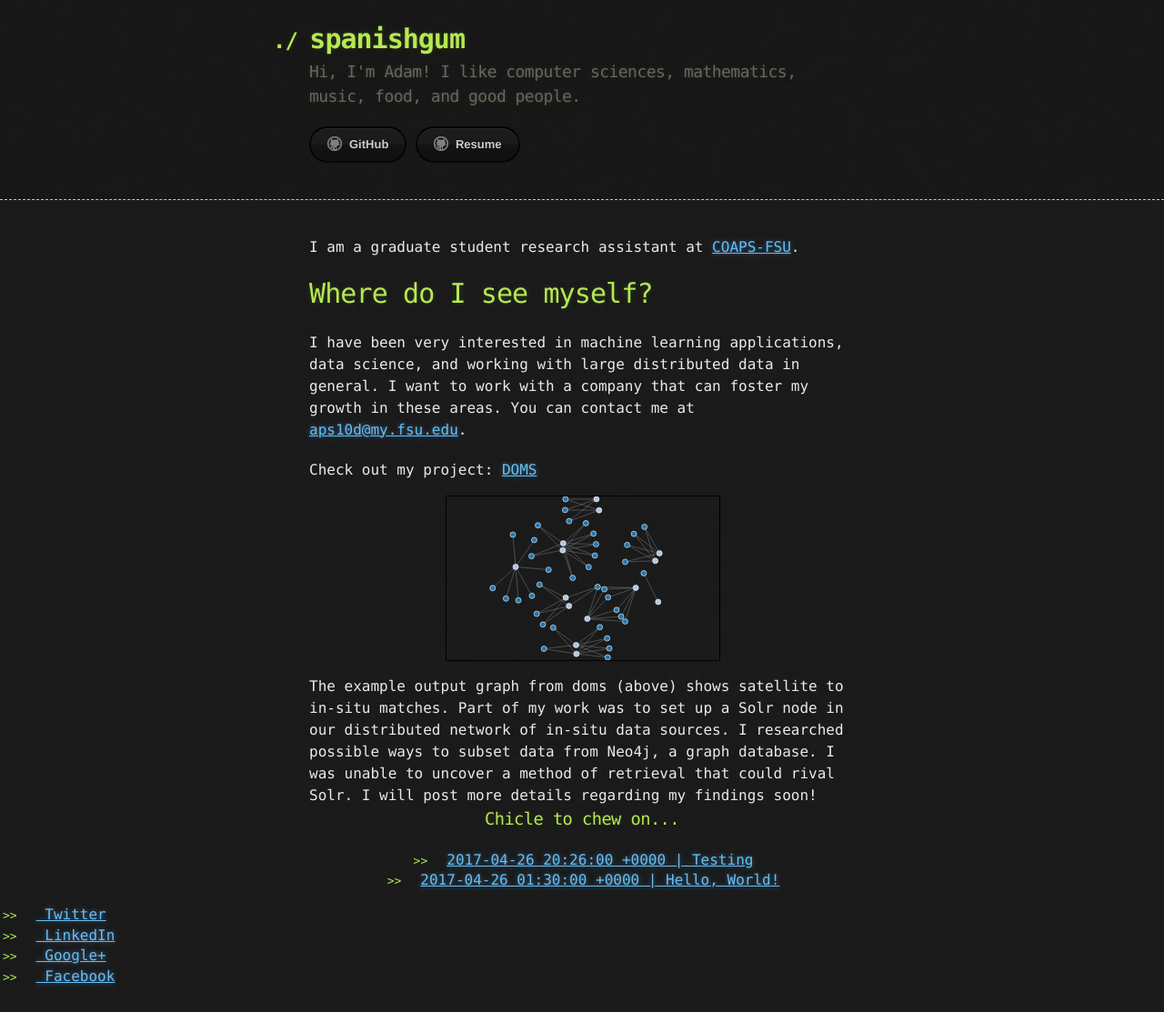
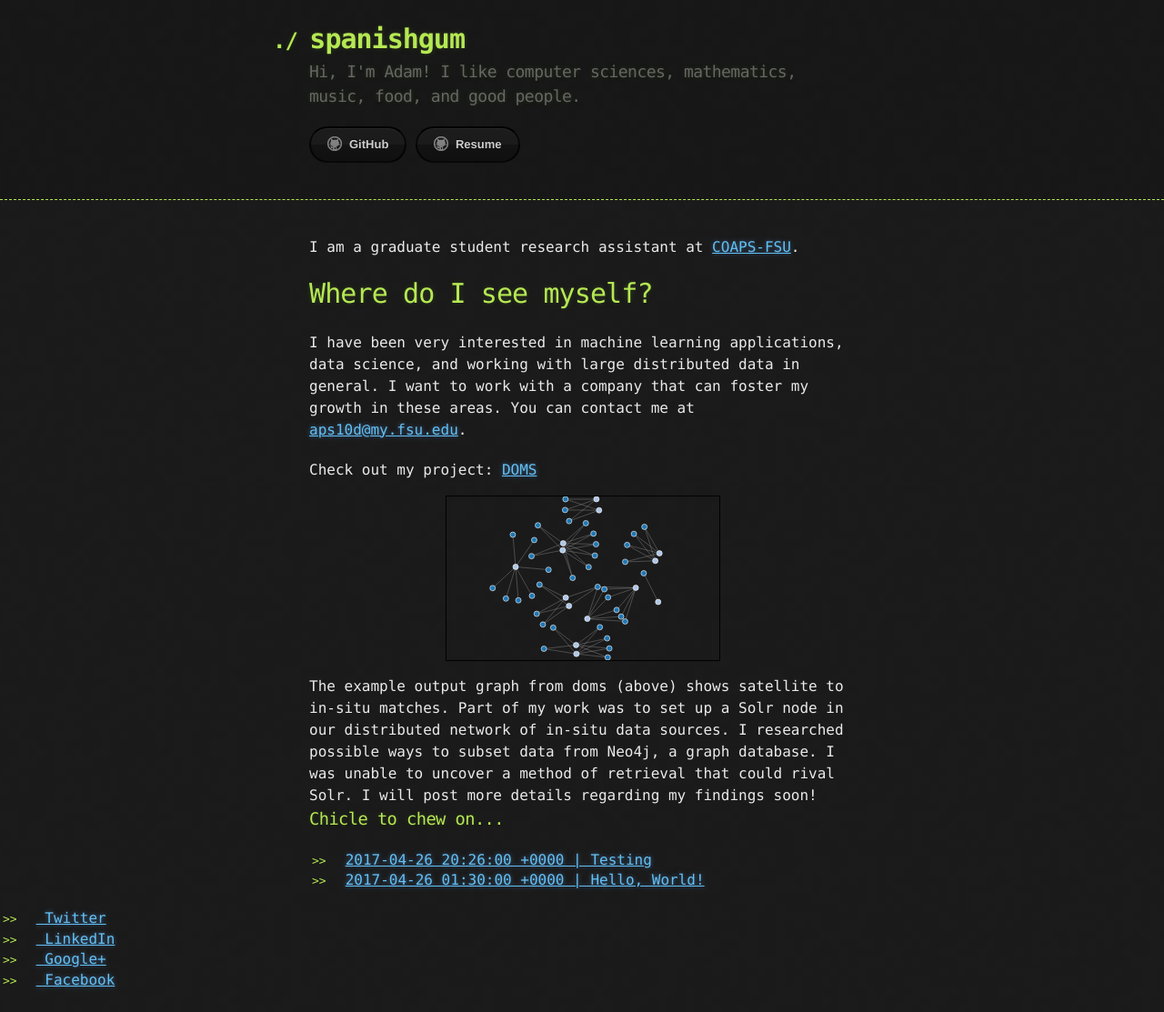
Before and after one commit to spanishgum/spanishgum.github.io, a Jekyll site: the page built from index.md, in a window 1280 px wide. Shown: the whole page at 91% size. Built offline with Jekyll 4.4.1, drawn with Linux system fonts in a browser that asks for light colours.

Commit message:
Trying to uncenter the posts links without them moving over to the side. I think the css puts 'section' elements in a block in the center. If not, I may have to use the main_content id, even tho bad practice. Maybe I can duplicate the css for it using something like main_content_2w

```diff
--- a/_layouts/default.html
+++ b/_layouts/default.html
@@ -37,9 +37,9 @@
         </header>
 
         <div class="container">
-             <section id="main_content">
+            <section id="main_content">
                 {{ content }}
-             </section>
+            </section>
             Check out my project: <a href="http://doms.coaps.fsu.edu/">DOMS</a>
             <center>
             <div class="chart-container">
@@ -53,8 +53,8 @@
         </div>
 
 
-        <center>
         <div class="container">
+            <section>
             <h3>
                 Chicle to chew on...
             </h3>
@@ -63,8 +63,8 @@
                 <li><a href="{{ post.url }}">{{ post.date }} | {{ post.title }}</a></li>
             {% endfor %}
             </ul>
+            </section>
         </div>
-        </center>
 
         {% if site.google_analytics %}
         <script type="text/javascript">
```
